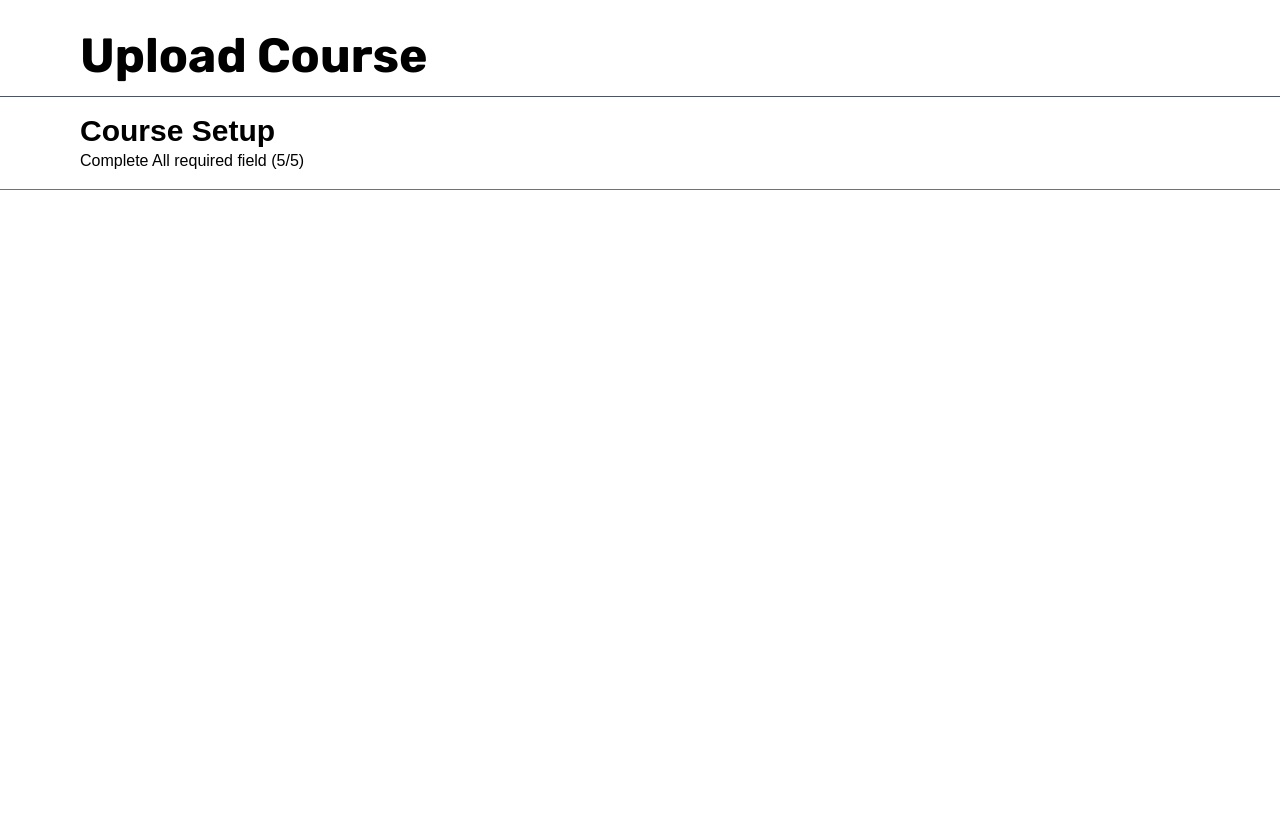
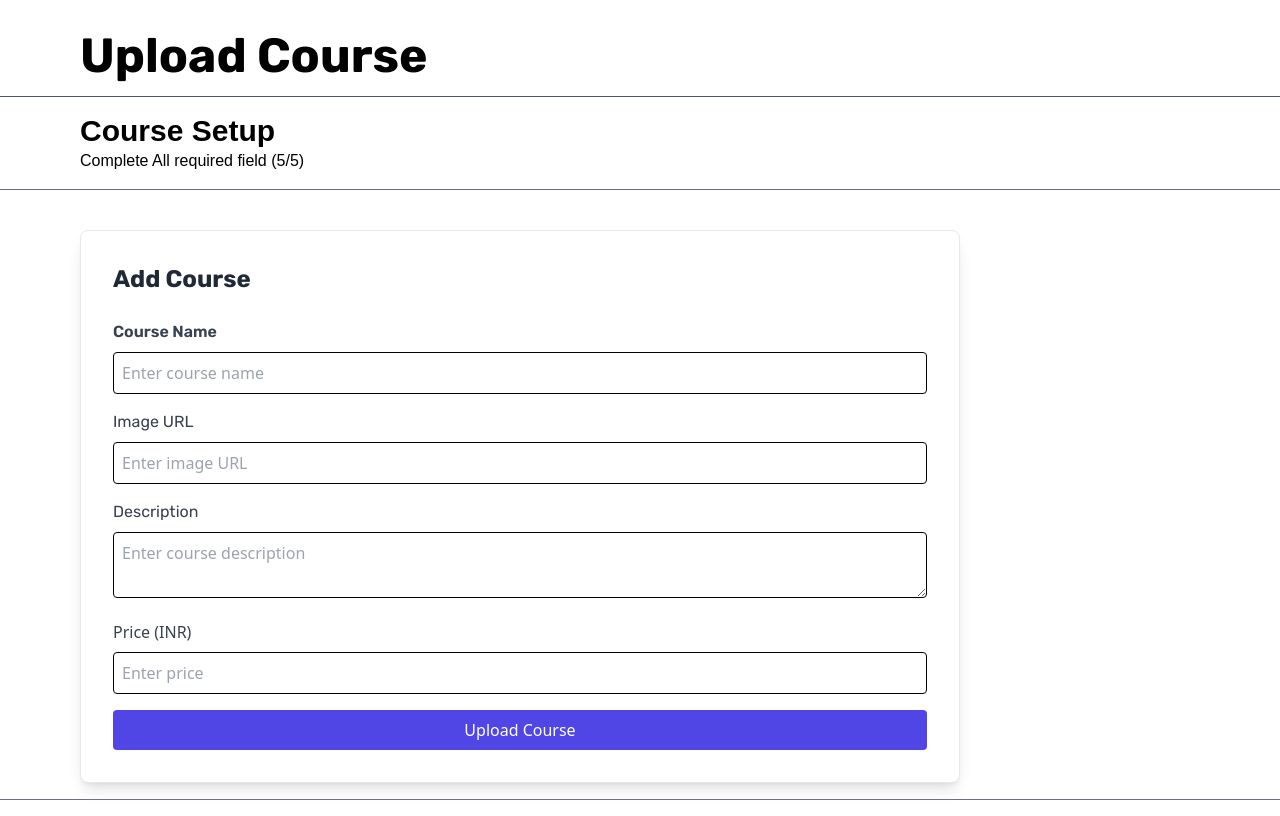
Before and after one commit to HimanshuGolyan01/CourseSellingWebsite, a React (Vite) app in the folder Frontend/: page /Uploadcourse in a window 1280 px wide. Built offline with nearby package versions, Linux system fonts and the light colour scheme.

Commit message:
Admin Frontend  to add course

```diff
--- a/Frontend/src/App.jsx
+++ b/Frontend/src/App.jsx
@@ -7,6 +7,7 @@ import Signinuser from "./Pages/Signinuser";
 import AdminHome from "./Pages/AdminHome";
 import UserHome from "./Pages/UserHome";
 import Uploadcourse from "./Pages/Uploadcourse";
+// import PurchaseCourse from "./PurchaseCourse"
 import { BrowserRouter as Router, Route, Routes } from 'react-router-dom';
 
 function App() {
@@ -21,6 +22,7 @@ function App() {
         <Route path='/AdminHome' element={<AdminHome/>} />
         <Route path='/UserHome' element={<UserHome/>} />
         <Route path='/Uploadcourse' element={<Uploadcourse/>} />
+        {/* <Route path='/PurchaseCourse' element={<PurchaseCourse/>} /> */}
       </Routes>
     </Router>
   );
--- a/Frontend/src/Pages/Uploadcourse.jsx
+++ b/Frontend/src/Pages/Uploadcourse.jsx
@@ -4,10 +4,59 @@ const Uploadcourse = () => {
   return (
     <div>
       <div>
-        <h1 className='font-rubik text-5xl font-bold ml-[5rem] mt-[2rem]'>Upload Course</h1>
+        <h1 className='font-rubik text-5xl font-bold ml-[5rem] mt-[2rem] from-gray-700 via-gray-500 to-white'>Upload Course</h1>
         <hr className="my-4 border-gray-600" />
         <h2 className='text-3xl font-BebasNeue font-semibold ml-[5rem] '>Course Setup</h2>
         <h1 className='font-BebasNeue ml-[5rem]'>Complete All required field (5/5)</h1>
+        <hr className="my-4 border-gray-500" />
+      </div>
+      <div>
+      <div className="w-[55rem] ml-[5rem] mt-10 p-8 bg-white border border-gray-200 shadow-lg rounded-lg">
+      <h2 className="text-2xl font-bold font-rubik mb-6 text-gray-800">Add Course</h2>
+      <form>
+        <div className="mb-4">
+          <label className=" text-gray-700 font-rubik font-semibold">Course Name</label>
+          <input
+            type="text"
+            className="w-full p-2 mt-2 border border-black rounded focus:outline-none focus:ring-2 focus:ring-indigo-500"
+            placeholder="Enter course name"
+          />
+        </div>
+
+        <div className="mb-4">
+          <label className="block text-gray-700 font-rubik">Image URL</label>
+          <input
+            type="text"
+            className="w-full p-2 mt-2 border border-black rounded focus:outline-none focus:ring-2 focus:ring-indigo-500"
+            placeholder="Enter image URL"
+          />
+        </div>
+
+        <div className="mb-4">
+          <label className="block text-gray-700 font-rubik">Description</label>
+          <textarea
+            className="w-full p-2 mt-2 border border-black rounded focus:outline-none focus:ring-2 focus:ring-indigo-500"
+            placeholder="Enter course description"
+          />
+        </div>
+
+        <div className="mb-4">
+          <label className="block text-gray-700">Price (INR)</label>
+          <input
+            type="number"
+            className="w-full p-2 mt-2 border border-black rounded focus:outline-none focus:ring-2 focus:ring-indigo-500"
+            placeholder="Enter price"
+          />
+        </div>
+
+        <button
+          type="submit"
+          className="w-full bg-indigo-600 text-white py-2 px-4 rounded hover:bg-indigo-700 focus:outline-none focus:ring-4 focus:ring-indigo-300"
+        >
+          Upload Course
+        </button>
+      </form>
+          </div>
         <hr className="my-4 border-gray-500" />
       </div>
     </div>
```
Also changed, not shown: Frontend/src/Pages/PurchaseCourse.jsx (added).
